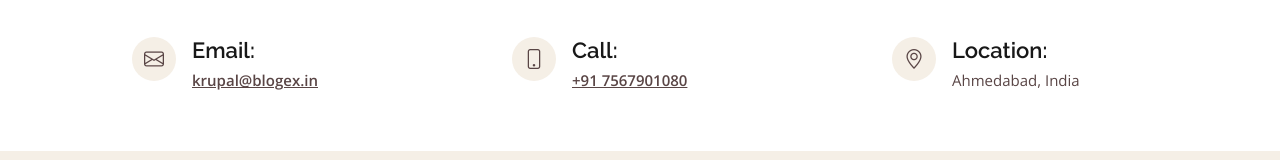
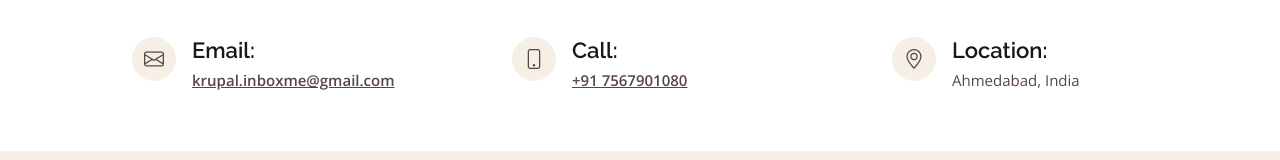
Before and after one commit to krupal-panchal/krupalpanchal.in, a plain HTML site: page index.html in a window 1280 px wide. Shown: the part 4790-4950 px from the top of the page. Drawn offline with nearby package versions, Linux system fonts and the light colour scheme.

Commit message:
Updated Email

```diff
--- a/index.html
+++ b/index.html
@@ -322,7 +322,7 @@
 										<div class="email">
 											<i class="bi bi-envelope"></i>
 											<h4>Email:</h4>
-											<p><a href="mailto:krupal@blogex.in">krupal@blogex.in</a></p>
+											<p><a href="mailto:krupal.inboxme@gmail.com">krupal.inboxme@gmail.com</a></p>
 										</div>
 									</div>
 									<div class="col-lg-4 cont-info">
```
